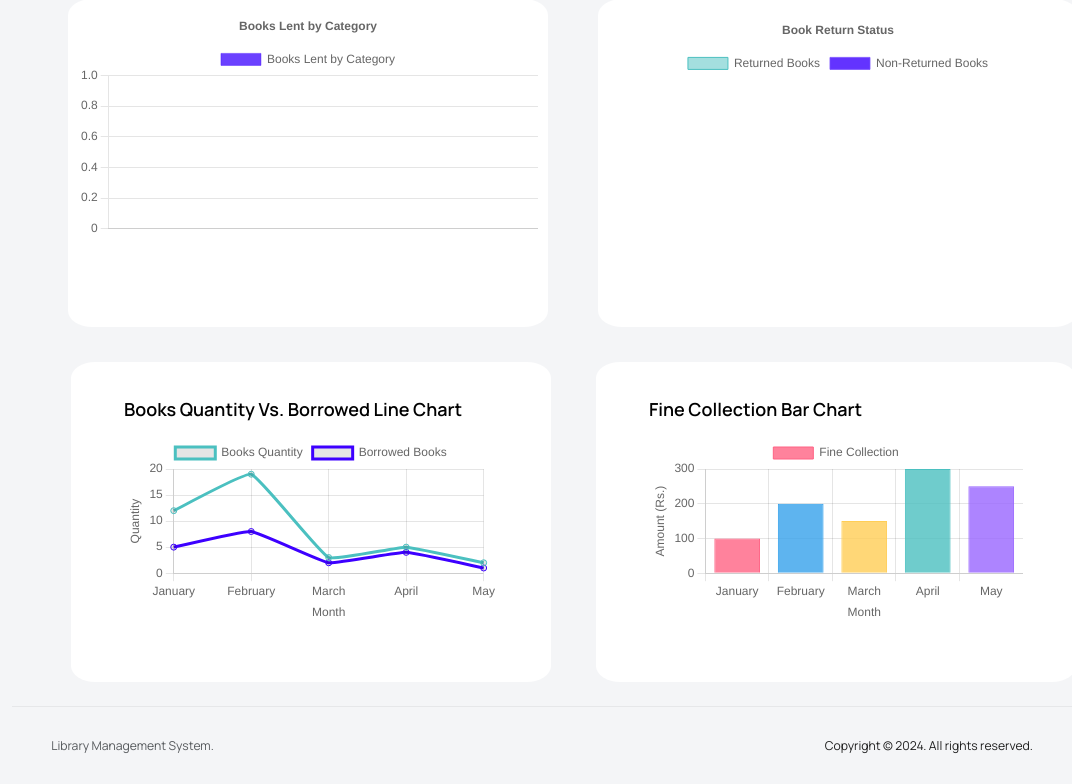
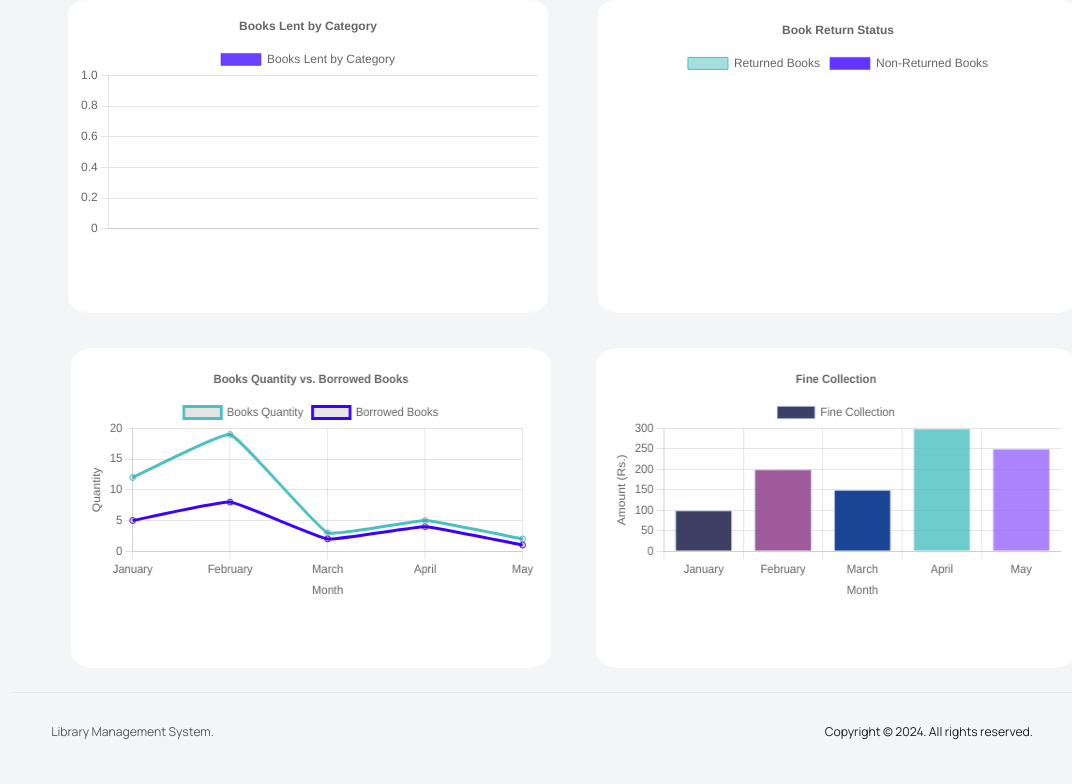
Before and after one commit to sunidhibehere/Library-Management-System-Django, a Django app: page / in a window 1280 px wide. Shown: the part 604-1388 px from the top of the page, without its empty margins (208-1280 px from the left). After the commit the page ends 1344 px from the top, so only its background shows below. Run offline with Django 5.2, Linux system fonts and the light colour scheme; the visitor is signed in with stand-in values (Sample User, id 1); data that the repository does not hold is empty; some libraries are stand-ins or nearby versions.

Commit message:
dashboard updated

```diff
--- a/templates/index.html
+++ b/templates/index.html
@@ -126,7 +126,6 @@
 <script>
   document.addEventListener("DOMContentLoaded", function () {
       const categoryFrequency = {{ category_frequency|safe }};
-
       const ctx = document.getElementById('barchart').getContext('2d');
       const labels = Object.keys(categoryFrequency);
       const data = Object.values(categoryFrequency);
@@ -184,11 +183,9 @@
           }
       });
   });
-
-
 </script>
 
-<div style="width: 480px;margin-left: 50px;background-color:white;border-radius: 5%;padding: 14px;">
+<div style="width: 480px;margin-left: 50px;background-color:white;border-radius: 5%;padding-top: 14px;">
   <canvas id="pieChart"></canvas>
 </div>
 <script>
@@ -230,17 +227,9 @@ var pieChart = new Chart(ctx2, {
 
 <!-- Line Chart Section -->
 <div style="display: inline-flex;margin-top: 30px;height:320px;">
-<div class="row" style="width: 480px;margin-left: 3px;background-color:white;border-radius: 5%;padding: 14px;">
-  <div class="col-sm-12">
-      <div class="card card-rounded">
-          <div class="card-body">
-              <h4 class="card-title">Books Quantity vs. Borrowed Line Chart</h4>
-              <canvas id="line-chart"></canvas>
-          </div>
-      </div>
-  </div>
+<div class="row" style="width: 480px;margin-left: 3px;background-color:white;border-radius: 5%;padding-top: 14px;">
+    <canvas id="line-chart"></canvas>
 </div>
-
 <script>
   document.addEventListener("DOMContentLoaded", function () {
       const ctx = document.getElementById('line-chart').getContext('2d');
@@ -266,6 +255,12 @@ var pieChart = new Chart(ctx2, {
           type: 'line',
           data: data,
           options: {
+              plugins:{
+                title: {
+                      display: true,
+                      text: 'Books Quantity vs. Borrowed Books'
+                  }
+              },
               scales: {
                   x: {
                       title: {
@@ -288,15 +283,8 @@ var pieChart = new Chart(ctx2, {
 </script>
 
 <!--Bar Chart Section-->
-<div class="row" style="width: 480px;margin-left: 60px;background-color:white;border-radius: 5%;padding: 14px;">
-  <div class="col-sm-12">
-      <div class="card card-rounded">
-          <div class="card-body">
-              <h4 class="card-title">Fine Collection Bar Chart</h4>
-              <canvas id="bar-chart"></canvas>
-          </div>
-      </div>
-  </div>
+<div class="row" style="width: 480px;margin-left: 60px;background-color:white;border-radius: 5%;padding-top: 14px;">
+  <canvas id="bar-chart"></canvas>
 </div>
 <script>
   document.addEventListener("DOMContentLoaded", function () {
@@ -308,18 +296,18 @@ var pieChart = new Chart(ctx2, {
               label: 'Fine Collection',
               data: [100, 200, 150, 300, 250], // Sample data (replace with actual data)
               backgroundColor: [
-                  'rgba(255, 99, 132, 0.8)',
-                  'rgba(54, 162, 235, 0.8)',
-                  'rgba(255, 206, 86, 0.8)',
+                  'rgba(61, 63, 101, 1)',
+                  'rgba(159, 90, 155, 1)',
+                  'rgba(26, 68, 149, 1)',
                   'rgba(75, 192, 192, 0.8)',
                   'rgba(153, 102, 255, 0.8)',
               ],
               borderColor: [
-                  'rgba(255, 99, 132, 1)',
-                  'rgba(54, 162, 235, 1)',
-                  'rgba(255, 206, 86, 1)',
-                  'rgba(75, 192, 192, 1)',
-                  'rgba(153, 102, 255, 1)',
+                  'rgba(156, 174, 221, 0.62)',
+                  'rgba(156, 174, 221, 0.62)',
+                  'rgba(156, 174, 221, 0.62)',
+                  'rgba(156, 174, 221, 0.62)',
+                  'rgba(156, 174, 221, 0.62)',
               ],
               borderWidth: 1
           }]
@@ -329,6 +317,12 @@ var pieChart = new Chart(ctx2, {
           type: 'bar',
           data: data,
           options: {
+              plugins:{
+                title:{
+                  display: true,
+                  text: 'Fine Collection'
+                }
+              },
               scales: {
                   x: {
                       title: {
```
